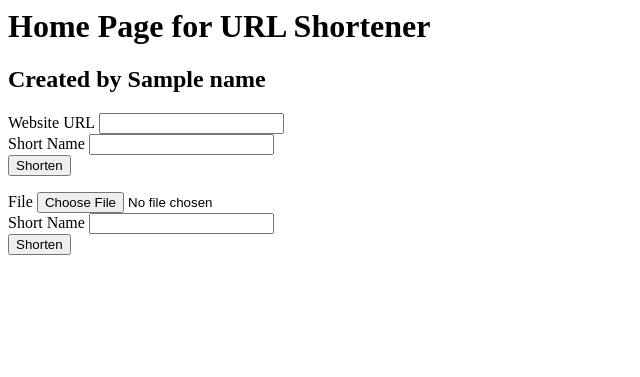
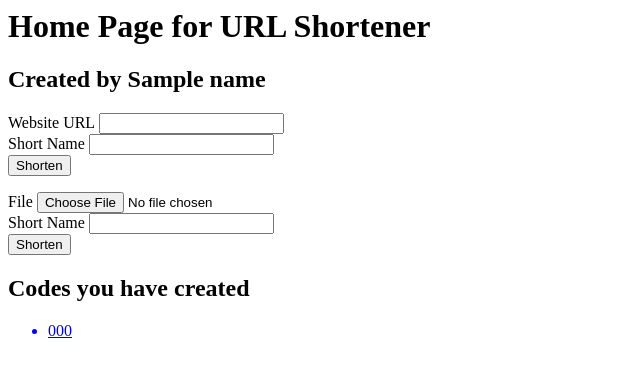
Before and after one commit to ericchowder/FlaskPlayground, a Flask app: template templates/home.html in a window 1280 px wide. Shown: the top 377 px of the page, without its empty margins (0-640 px from the left). Run offline with Flask 2, Linux system fonts and the light colour scheme; the template is opened without the code that fills it: most values are stand-ins (such as "Sample title", 1, 10 or a date in 2020).

Commit message:
Can now store cookies with sessions

```diff
--- a/app.py
+++ b/app.py
@@ -1,6 +1,6 @@
 # render_template comes from "jinja"
 from flask import Flask, render_template, request, redirect
-from flask import url_for, flash, abort
+from flask import url_for, flash, abort, session
 from werkzeug.utils import secure_filename
 import json
 import os.path
@@ -15,8 +15,9 @@ app.secret_key = 'baQfF&gAXO)bC&k'
 @app.route('/')
 def home():
     # Renders home.html template for this route
+    # Stores all sessions into variable "codes"
     # Passes variable "name" to template
-	return render_template('home.html', name="Eric")
+	return render_template('home.html', codes=session.keys(), name="Eric")
 
 
 # About Page
@@ -66,6 +67,9 @@ def your_url():
             with open('urls_list.json','w') as url_file:
                 # Saves url dictionary to url file
                 json.dump(urlsDict, url_file)
+                # Save session (as cookie), session is dictionary of sessions
+                # i.e. {code: True}
+                session[request.form['code']] = True
             # User's entry to "shortname" gets saved into "nameInput"
             # Variable becomes available in your_url.html
             return render_template('your_url.html', nameInput=request.form['code'])
@@ -74,6 +78,7 @@ def your_url():
         return redirect(url_for('home'))
 
 
+# For accessing (redirecting) the shortened URLs
 # Assigns URL to a string variable called code
 @app.route('/<string:code>')
 def redirect_to_url(code):
--- a/templates/home.html
+++ b/templates/home.html
@@ -35,3 +35,19 @@
     <br>
     <input type="submit" value="Shorten">
 </form>
+
+<!-- Display Session info -->
+<!--
+  Codes is obtained from home route,
+  href links to URL with "redirect_to_url" function
+-->
+{% if codes %}
+<h2>Codes you have created</h2>
+<ul>
+  {% for code in codes %}
+  <a href="{{ url_for('redirect_to_url', code=code) }}">
+  <li>{{ code }}</li>
+  </a>
+  {% endfor %}
+</ul>
+{% endif %}
--- a/urls_list.json
+++ b/urls_list.json
@@ -1 +1 @@
-{"google": {"url": "http://google.ca"}, "mask": {"file": "maskBauerBlueMask3.png"}}
+{"google": {"url": "http://google.ca"}, "mask": {"file": "maskBauerBlueMask3.png"}, "yahoo": {"url": "http://yahoo.ca"}}
```
